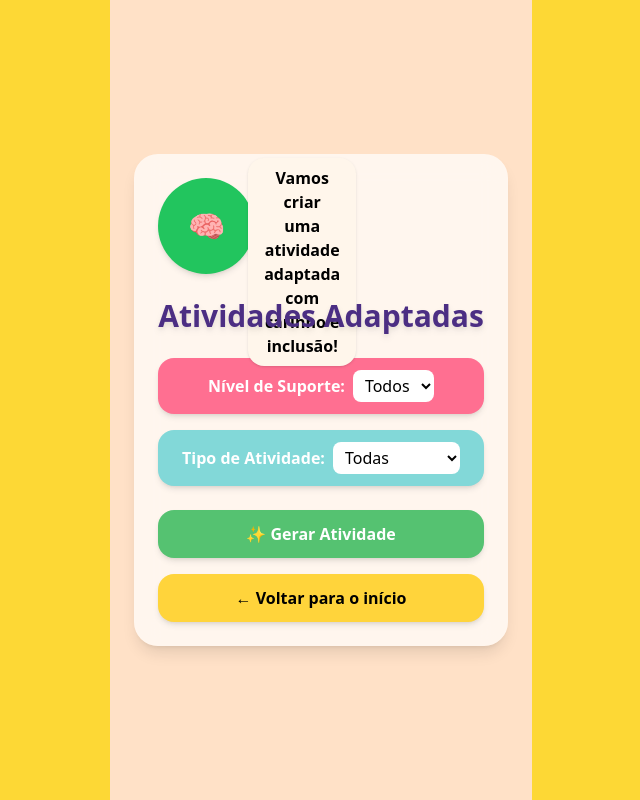
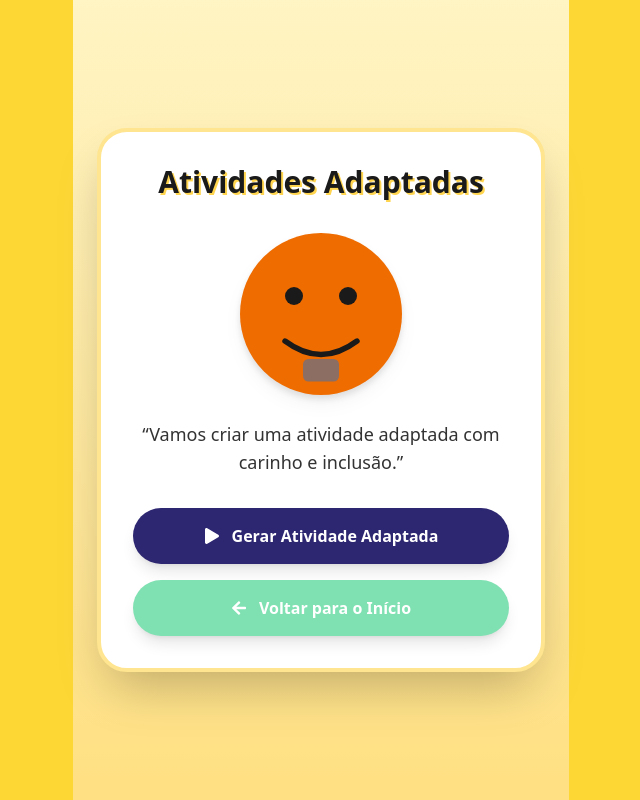
Before and after one commit to letiricetti2-alt/gerador-de-atividades-infantis, a Next.js app: page /atividades-adaptadas in a window 1280 px wide. Shown: the whole page, without its empty margins (319-959 px from the left). Built offline with nearby package versions, Linux system fonts and the light colour scheme.

Commit message:
Update page.jsx

```diff
--- a/app/atividades-adaptadas/page.jsx
+++ b/app/atividades-adaptadas/page.jsx
@@ -1,71 +1,50 @@
 "use client";
-import { useRouter } from "next/navigation";
+
+import Image from "next/image";
+import Link from "next/link";
 import { motion } from "framer-motion";
+import { FaArrowLeft, FaPlay } from "react-icons/fa";
 
 export default function AtividadesAdaptadas() {
-  const router = useRouter();
-
   return (
-    <div className="min-h-screen bg-[#FFE1C7] flex flex-col items-center justify-center p-6 text-center">
+    <main className="min-h-screen flex flex-col items-center justify-center bg-gradient-to-b from-[#FFF4C3] to-[#FFE082] p-6">
+      <div className="bg-white shadow-2xl rounded-[30px] p-8 max-w-md w-full text-center border-4 border-[#FFE58F]">
         <motion.div
           initial={{ opacity: 0, y: 20 }}
           animate={{ opacity: 1, y: 0 }}
-        className="max-w-md w-full bg-white/70 backdrop-blur-md p-6 rounded-3xl shadow-lg"
+          transition={{ duration: 0.6 }}
         >
-        {/* MASCOTE + BALÃO */}
-        <div className="flex items-center justify-start mb-6">
-          <div className="relative">
-            <div className="bg-green-500 rounded-full w-24 h-24 flex items-center justify-center text-white text-3xl font-bold shadow-md">
-              🧠
-            </div>
-            <div className="absolute top-[-20px] left-[90px] bg-[#FFF6EB] text-black font-bold rounded-2xl px-4 py-2 shadow">
-              Vamos criar uma atividade adaptada com carinho e inclusão!
-            </div>
-          </div>
-        </div>
-
-        {/* TÍTULO */}
-        <h1 className="text-3xl font-extrabold text-[#4B2E83] drop-shadow-md mb-6">
+          <h1 className="text-3xl font-extrabold text-[#1A1A1A] mb-6 font-[var(--font-title)] [text-shadow:_2px_2px_0_#FFD54F]">
             Atividades Adaptadas
           </h1>
 
-        {/* SELECTS */}
+          <Image
+            src="/nilo.svg"
+            alt="Nilo mascote"
+            width={180}
+            height={180}
+            className="mx-auto mb-4 drop-shadow-lg"
+          />
+
+          <p className="text-lg text-[#333] mb-8 font-[var(--font-body)]">
+            “Vamos criar uma atividade adaptada com carinho e inclusão.”
+          </p>
+
           <div className="flex flex-col gap-4">
-          <div className="bg-[#FF6F91] text-white py-3 px-5 rounded-2xl shadow-md">
-            <label className="font-bold mr-2">Nível de Suporte:</label>
-            <select className="bg-white text-black rounded-lg px-2 py-1">
-              <option>Todos</option>
-              <option>1</option>
-              <option>2</option>
-              <option>3</option>
-            </select>
-          </div>
-
-          <div className="bg-[#82D8D8] text-white py-3 px-5 rounded-2xl shadow-md">
-            <label className="font-bold mr-2">Tipo de Atividade:</label>
-            <select className="bg-white text-black rounded-lg px-2 py-1">
-              <option>Todas</option>
-              <option>Matemática</option>
-              <option>Leitura</option>
-              <option>Motricidade</option>
-            </select>
-          </div>
-        </div>
-
-        {/* BOTÕES */}
-        <div className="flex flex-col gap-4 mt-6">
-          <button className="bg-[#55C271] hover:bg-[#4CAF50] text-white font-bold py-3 rounded-2xl shadow-md">
-            ✨ Gerar Atividade
+            <button className="w-full bg-[#2D2671] hover:bg-[#241e5d] text-white font-bold py-4 rounded-[30px] shadow-lg flex items-center justify-center gap-3 transition-all hover:scale-[1.02] active:scale-95 font-[var(--font-title)]">
+              <FaPlay />
+              Gerar Atividade Adaptada
             </button>
 
-          <button
-            onClick={() => router.push("/")}
-            className="bg-[#FFD43B] hover:bg-[#FFC300] text-black font-bold py-3 rounded-2xl shadow-md"
-          >
-            ← Voltar para o início
+            <Link href="/">
+              <button className="w-full bg-[#7FE1B2] hover:bg-[#6bc99d] text-white font-bold py-4 rounded-[30px] shadow-lg flex items-center justify-center gap-3 transition-all hover:scale-[1.02] active:scale-95 font-[var(--font-title)]">
+                <FaArrowLeft />
+                Voltar para o Início
               </button>
+            </Link>
           </div>
         </motion.div>
       </div>
+    </main>
   );
 }
```
Lines whose indentation alone changed are shown as unchanged.
